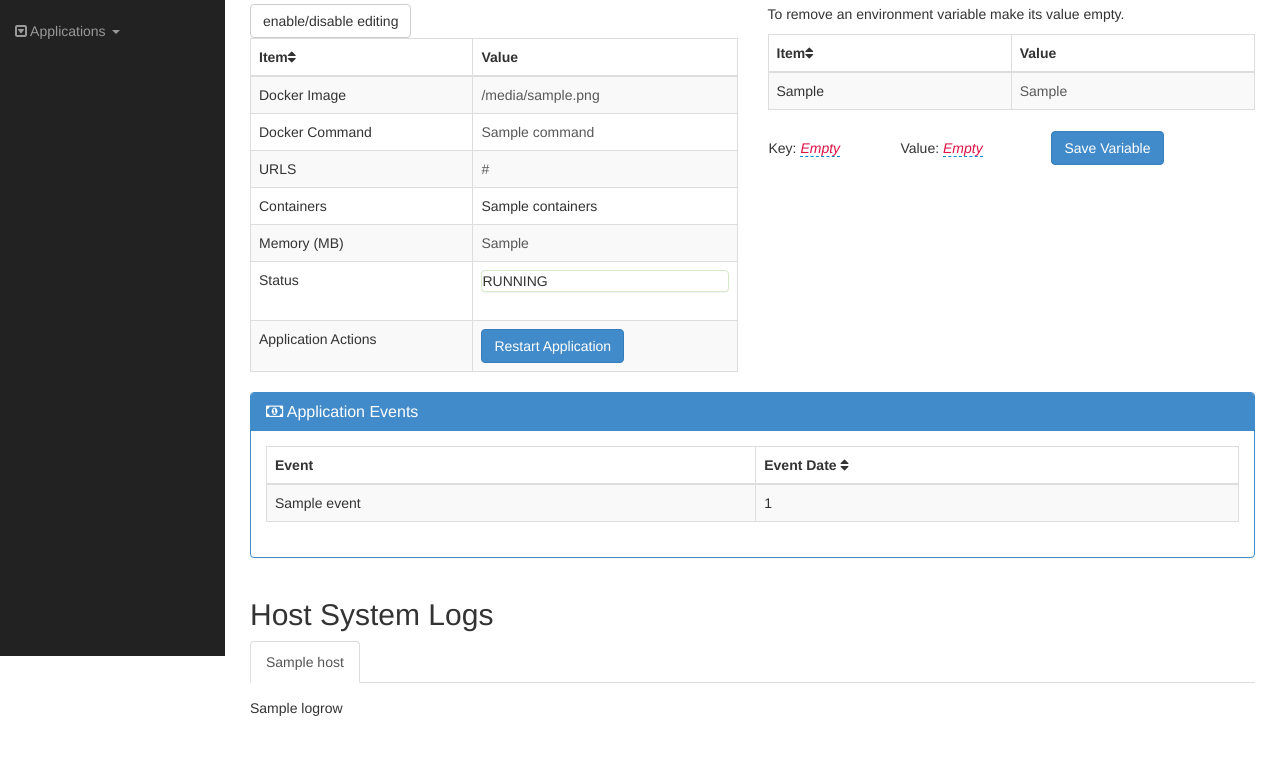
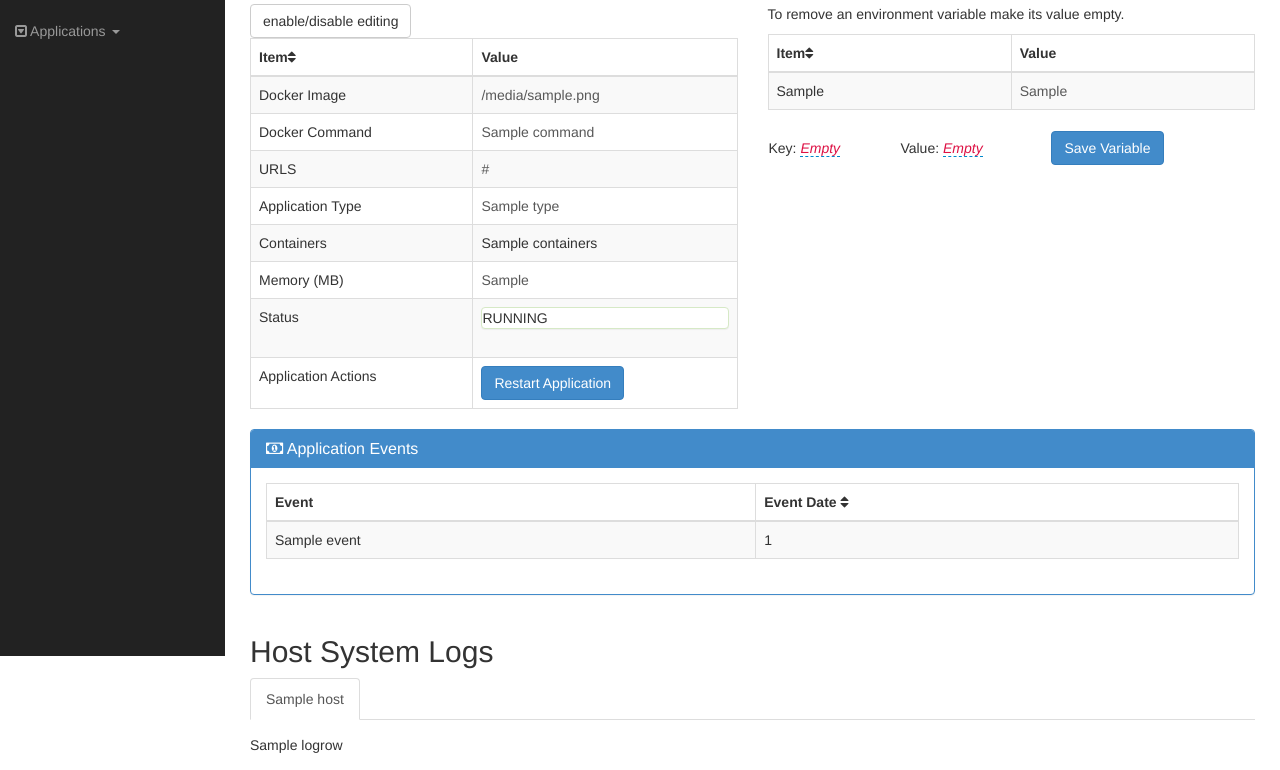
Before and after one commit to osterzel/paas-service, a Flask app: template web/templates/admin/application.html in a window 1280 px wide. Shown: the part 194-964 px from the top of the page. Before the commit the page ends 910 px from the top, so only its background shows below. Run offline with Flask 2, Linux system fonts and the light colour scheme; the template is opened without the code that fills it: most values are stand-ins (such as "Sample title", 1, 10 or a date in 2020); data that the repository does not hold is empty; some libraries are stand-ins or nearby versions.

Commit message:
Updated icons, added app type to api and tests, fixed display in web interface

```diff
--- a/common/dockerfunctions.py
+++ b/common/dockerfunctions.py
@@ -94,8 +94,8 @@ class DockerFunctions():
 		command = app_details['command'].split()
 
 		app_type = "web"
-		if "app_type" in app_details:
-			app_type = app_details['app_type']
+		if "type" in app_details:
+			app_type = app_details['type']
 
 		if app_type == "web":
 			port = self.application.allocate_port()
--- a/web/templates/admin/application.html
+++ b/web/templates/admin/application.html
@@ -61,6 +61,18 @@
 				console.log( send_data);
 				return JSON.stringify(send_data);
 	       		}
+		  });
+		$('#type').editable({
+			url: '/app/{{ app.name }}',
+			params: function(params) {
+				send_data = {};
+				key = params['name'];
+				value = params['value'];
+				send_data[key] = value;
+				console.log( send_data);
+				return JSON.stringify(send_data);
+			},
+			source: [ { value: "web", text: "Web Container - Exposes a http port" }, { value: "app", text: "App Container - No port exposed" } ]
 		  });
 
                 {% for environment_entry in app.environment %}
@@ -172,6 +184,10 @@
                 <td>URLS</td>
                 <td><a href="#" id="urls" data-type="textarea" data-pk="1">{{ app.urls }}</a></td>
             </tr>
+	    <tr>
+		<td>Application Type</td>
+		<td><a href="#" id="type" data-type="select" data-value="{{ app.type }}" data-pk="1" data-title="App type">{{ app.type }}</a></td>
+	    </tr>
 			<tr>
 				<td>Containers</td>
 				<td>{{ app.containers }}</td>
```
Also changed, not shown: api/tests/test_applications.py (+2 -1 lines), web/static/fonts/glyphicons-halflings-regular.ttf (added), web/static/fonts/glyphicons-halflings-regular.woff (added), 1 other file.
